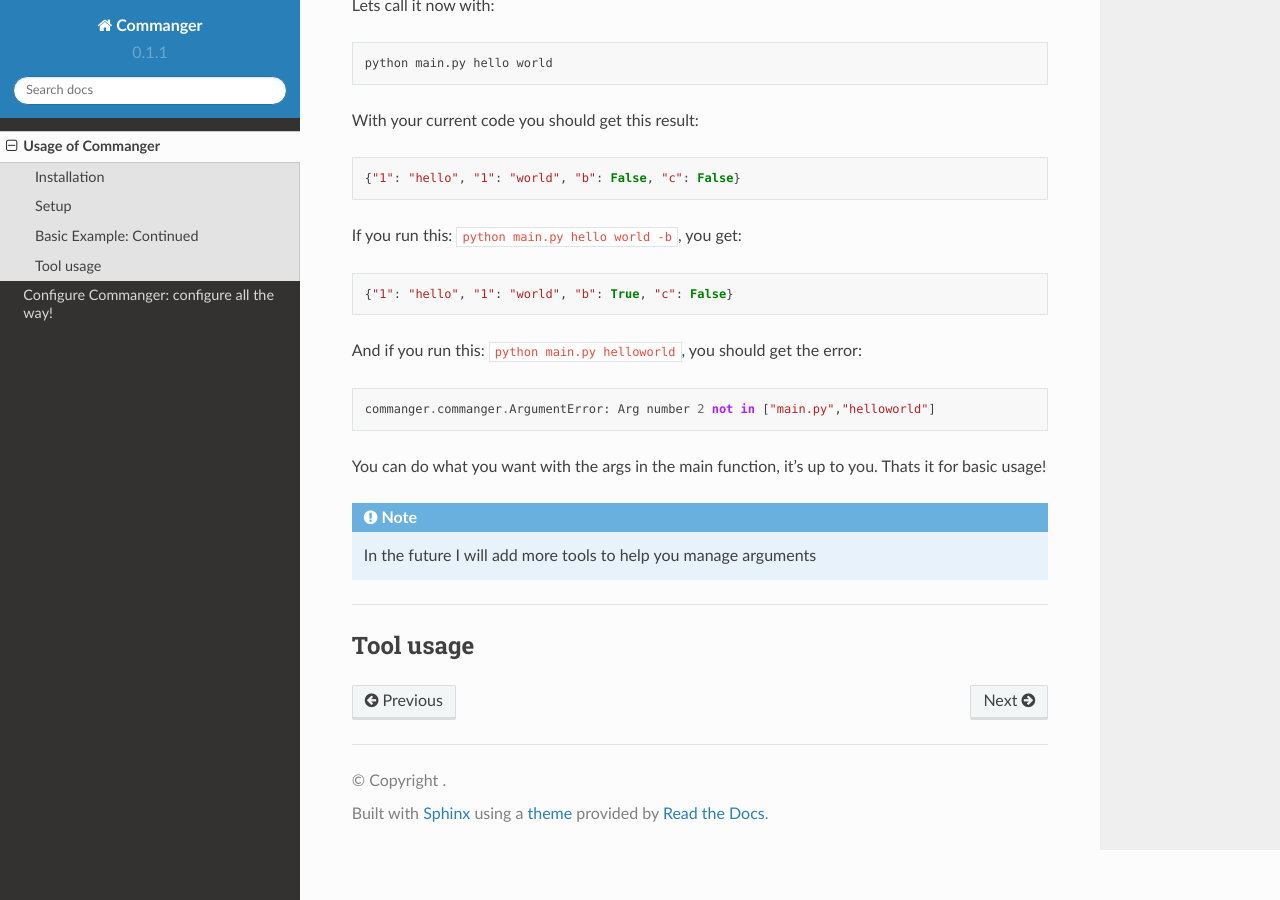
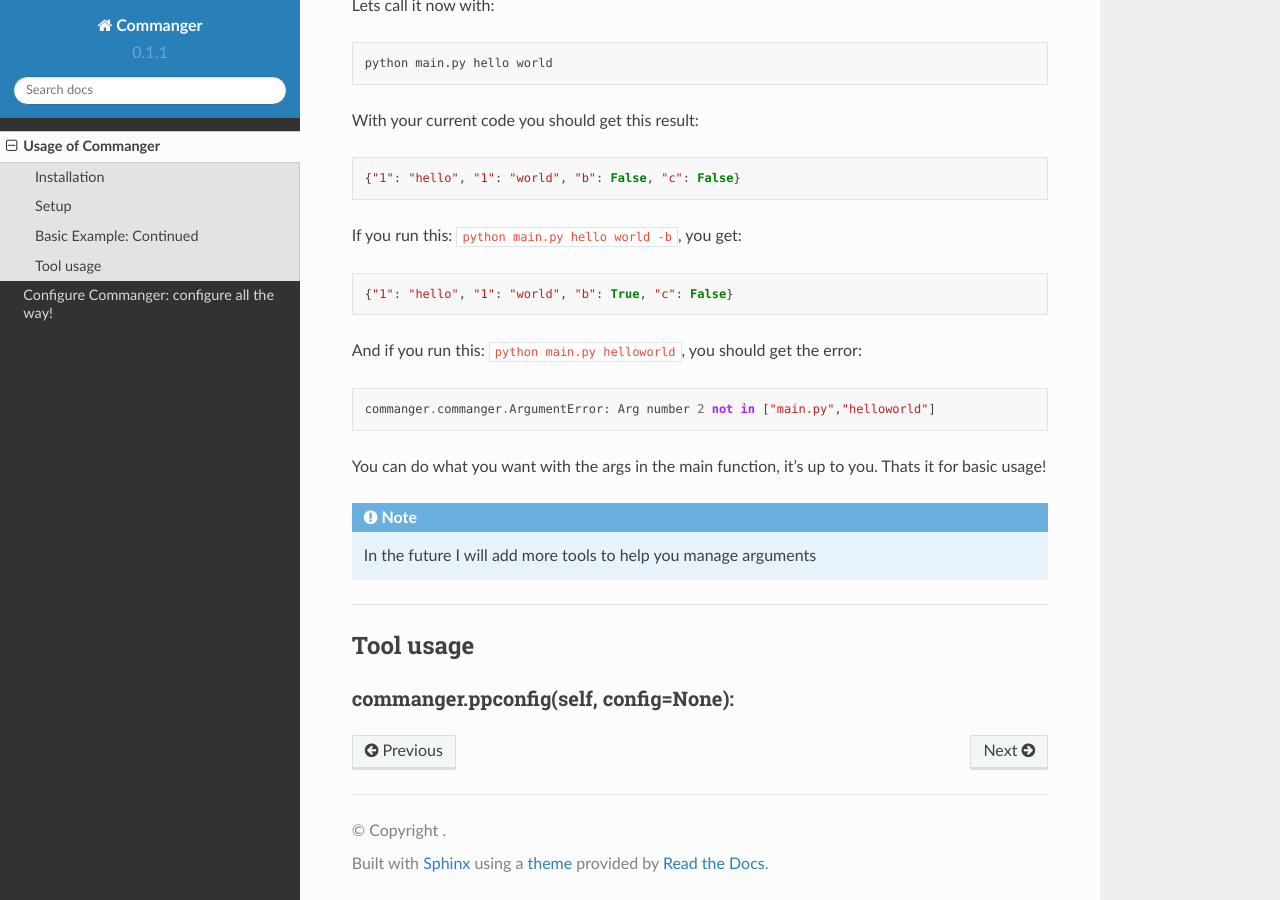
Before and after one commit to thatrandomperson5/commanger-docs, a Sphinx documentation site: the page built from docs/source/usage.rst, in a window 1280 px wide and 900 px high, scrolled down 1138 px. Built offline with Sphinx 7.4.7 and the Read the Docs theme 2.0.0, drawn with Linux system fonts in a browser that asks for light colours; pages that are not in the unit, such as notebooks, are missing from menus.

Commit message:
Update usage.rst

```diff
--- a/docs/source/usage.rst
+++ b/docs/source/usage.rst
@@ -111,7 +111,7 @@ You can do what you want with the args in the main function, it's up to you. Tha
 Tool usage
 *********************
 
-.. raw::
+.. raw:: html
 
   <h3>commanger.ppconfig(self, config=None):</h3>
 
```
